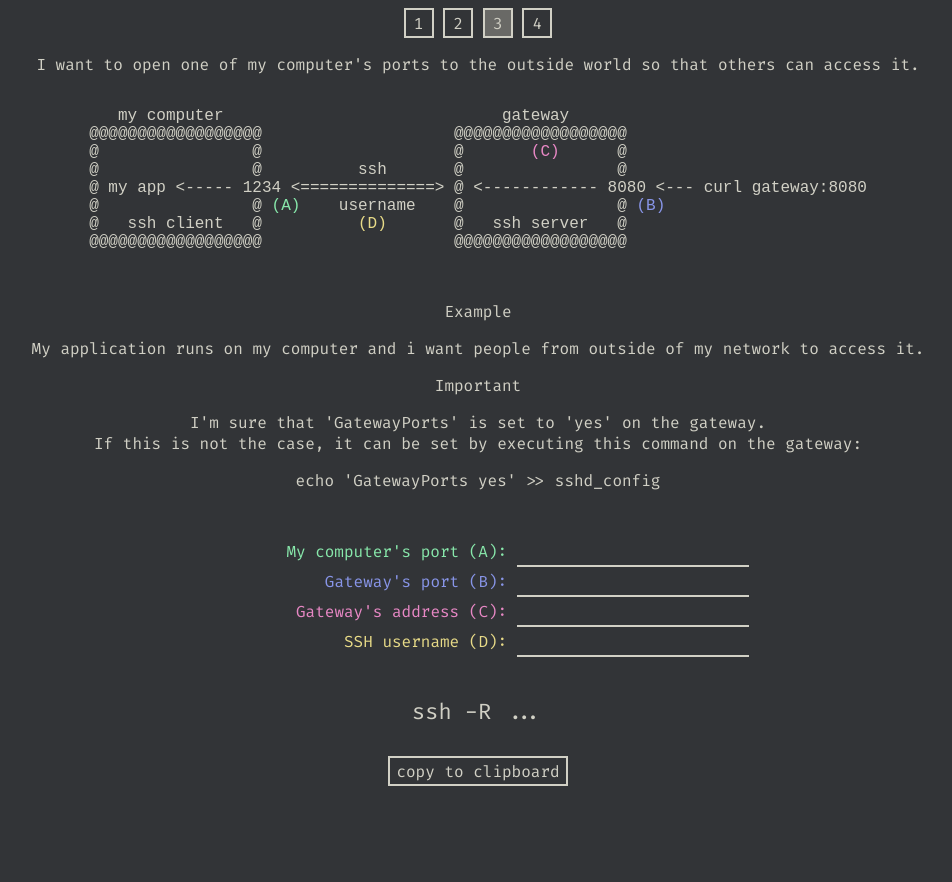
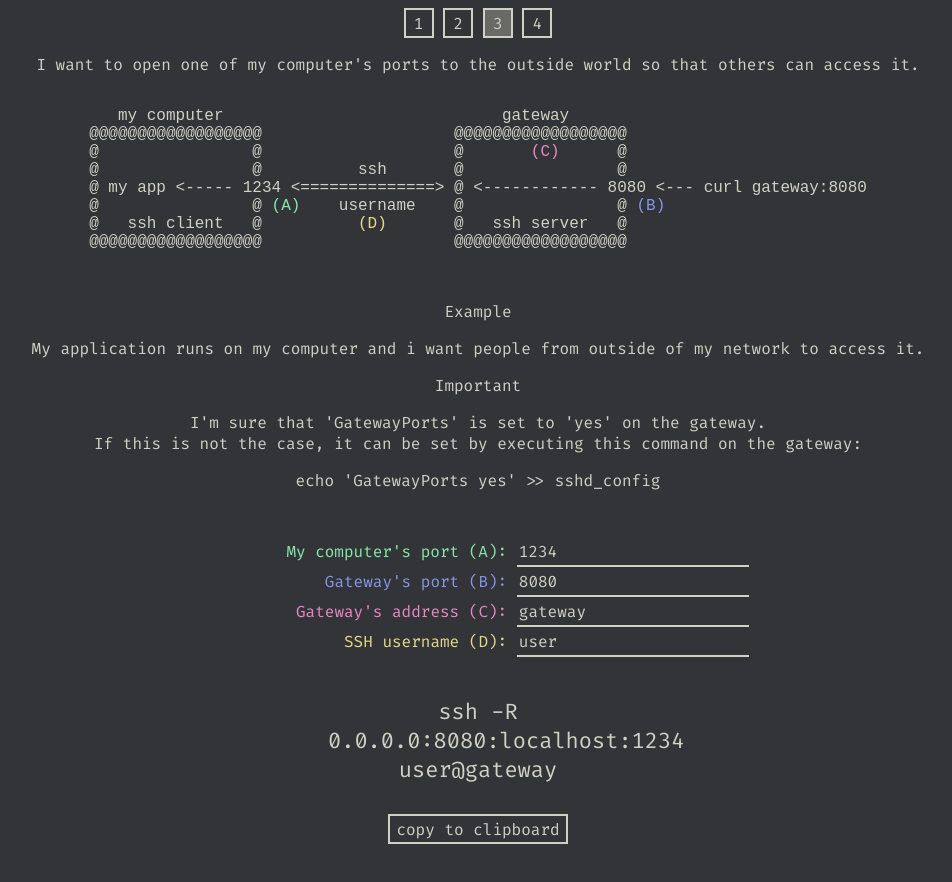
Before and after one commit to BarbieCue/ssh-wtf-web, a plain HTML site: page scenario3.html in a window 1280 px wide. Shown: the whole page, without its empty margins (162-1114 px from the left). Before the commit the page ends 824 px from the top, so only its background shows below. Drawn offline with Linux system fonts and the light colour scheme.

Commit message:
set input default values

```diff
--- a/scenario3.html
+++ b/scenario3.html
@@ -60,19 +60,19 @@
             <div class="questions">
                 <div>
                     <label class="a">My computer's port (A):</label>
-                    <input type="text" id="myport" />
+                    <input type="text" id="myport" value="1234"/>
                 </div>
                 <div>
                     <label class="b">Gateway's port (B):</label>
-                    <input type="text" id="gwport" />
+                    <input type="text" id="gwport" value="8080"/>
                 </div>
                 <div>
                     <label class="c">Gateway's address (C):</label>
-                    <input type="text" id="gwaddr" />
+                    <input type="text" id="gwaddr" value="gateway"/>
                 </div>
                 <div>
                     <label class="d">SSH username (D):</label>
-                    <input type="text" id="username" />
+                    <input type="text" id="username" value="user"/>
                 </div>
             </div>
 
@@ -94,9 +94,15 @@
             var username = document.getElementById('username');
 
             var result = document.getElementById('result');
-            result.innerText = "ssh -R ..."
+
+            function concatResult() {
+                return `ssh -R 0.0.0.0:${gwport.value}:localhost:${myport.value} ${username.value}@${gwaddr.value}`;
+            }
+
+            result.innerText = concatResult()
+
             const inputHandler = function() {
-                result.innerText = `ssh -R 0.0.0.0:${gwport.value}:localhost:${myport.value} ${username.value}@${gwaddr.value}`;
+                result.innerText = concatResult();
             }
 
             myport.addEventListener('input', inputHandler);
```
